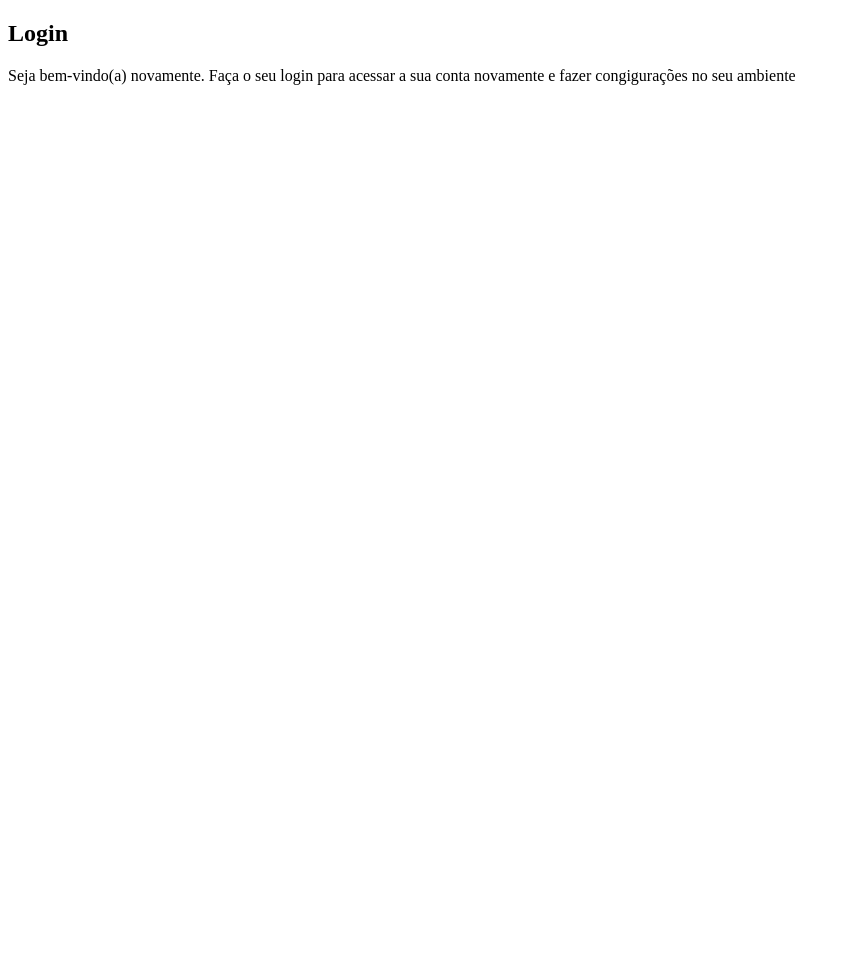
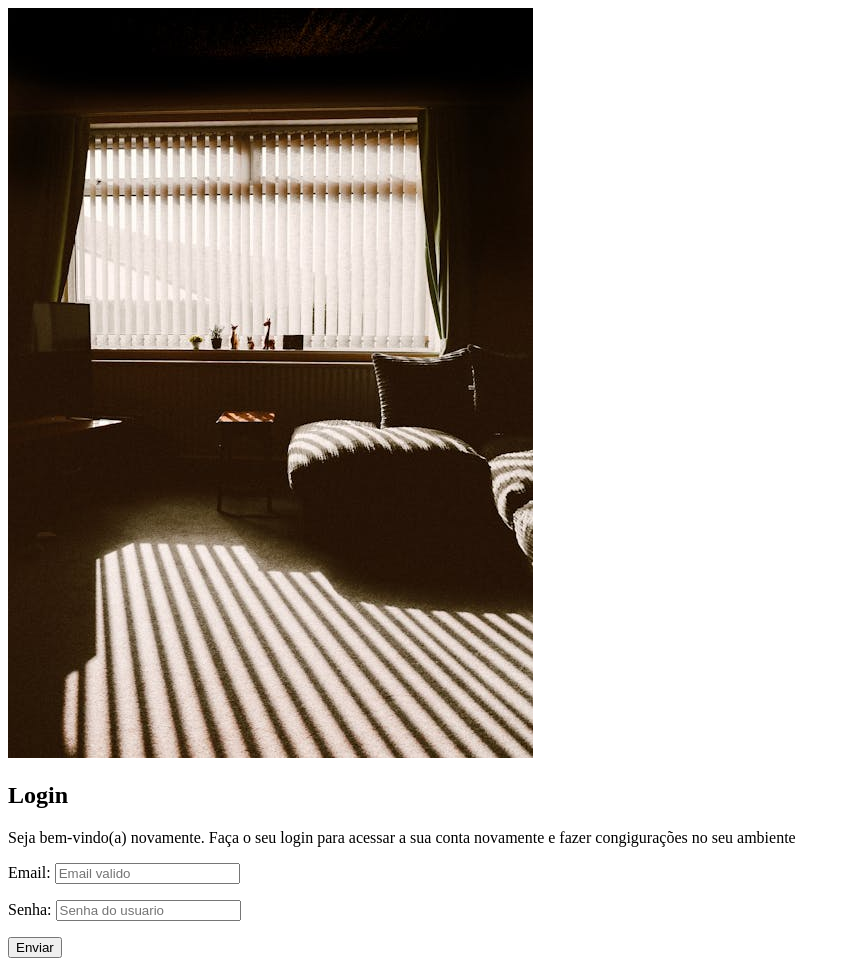
Before and after one commit to BrenoChristaziano/projeto-login, a plain HTML site: page index.html in a window 1280 px wide. Shown: the whole page, without its empty margins (0-850 px from the left). Before the commit the page ends 800 px from the top, so only its background shows below. Drawn offline with Linux system fonts and the light colour scheme.

Commit message:
html pronto

```diff
--- a/index.html
+++ b/index.html
@@ -11,13 +11,23 @@
     <main id="login">
         <section>
             <div id="imagen">
-
+                <img src="imagens/tela de login.jpeg" alt="imagen do login">
             </div>
             <div id="formulario">
                 <h1>Login</h1>
                 <p>Seja bem-vindo(a) novamente. Faça o seu login para acessar a sua conta novamente e fazer congigurações no seu ambiente</p>
                 <form action="login.php" method="post">
-
+                    <p>
+                        <label for="iemail">Email: </label>
+                        <input type="email" name="email" id="iemail" required placeholder="Email valido">
+                    </p>
+                    <p>
+                        <label for="isenha">Senha:</label>
+                        <input type="password" name="senha" id="isenha" minlength="8" maxlength="25" required placeholder="Senha do usuario">
+                    </p>
+                    <p>
+                        <input id="envio" type="submit" value="Enviar">
+                    </p>
                 </form>
             </div>
         </section>
```
Also changed, not shown: estilos/style.css (line endings or trailing spaces).
